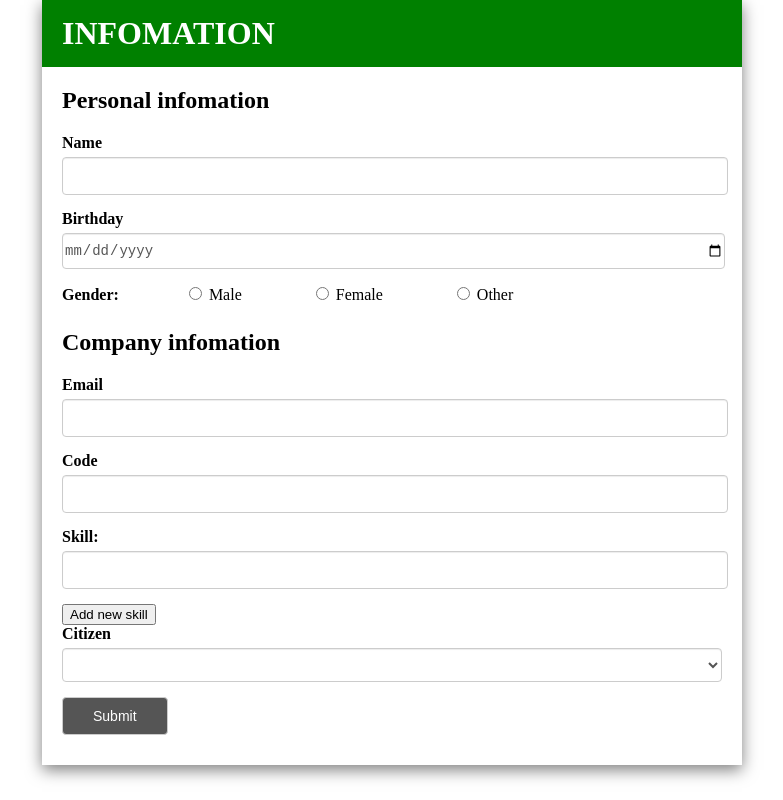
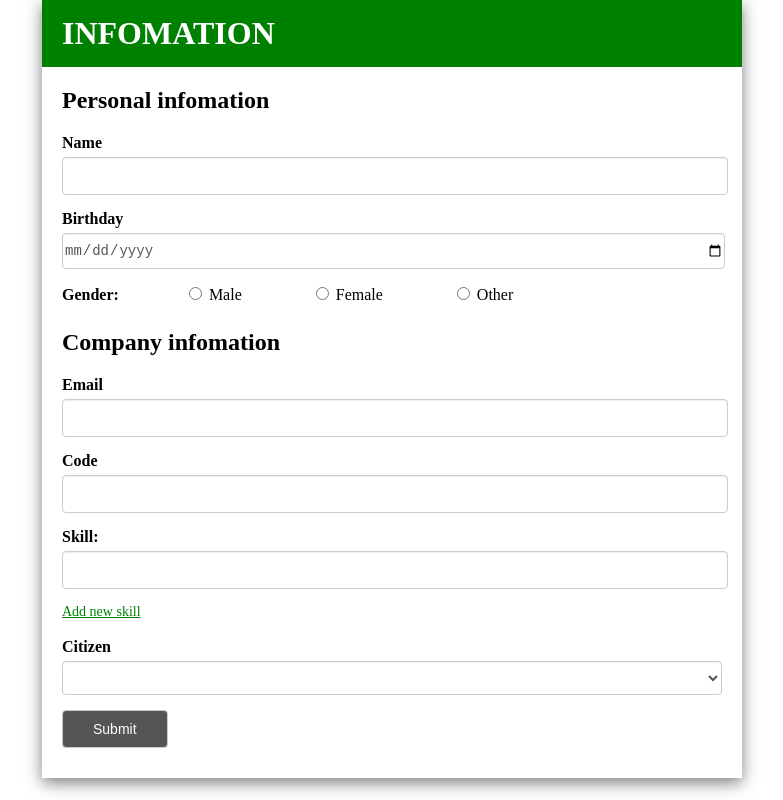
Before and after one commit to at-loantruong/r-angular, an Angular app: page / in a window 1280 px wide. Shown: the whole page, without its empty margins (248-1031 px from the left). Built offline with nearby package versions, Linux system fonts and the light colour scheme.

Commit message:
css for skill

```diff
--- a/src/app/form-model/form-model.component.html
+++ b/src/app/form-model/form-model.component.html
@@ -28,10 +28,12 @@
     <div *ngFor="let skill of demoModelForm.controls.skills.controls; let i=index" [formGroupName]="i">
       <label>Skill: </label>
       <input class="form-control" formControlName="skill" type="text">
-      <button *ngIf="demoModelForm.controls.skills.controls.length > 1" (click)="removeSkill(i)">Delete skill</button>
+      <a  class="form-control" *ngIf="demoModelForm.controls.skills.controls.length > 1" (click)="removeSkill(i)">Delete skill</a>
     </div>
   </div>
-  <button type="button" (click)="addSkill()">Add new skill</button>
+  <div class="form-group">
+    <a class="form-control" (click)="addSkill()">Add new skill</a>
+  </div>
   <div class="form-group">
     <label>Citizen</label>
     <select name="citizen" formControlName="citizen" (change)="showCertificate($event)">
--- a/src/styles.css
+++ b/src/styles.css
@@ -32,6 +32,14 @@ body {
   border-radius: 4px;
   -webkit-box-shadow: inset 0 1px 1px rgba(0,0,0,.075);
   box-shadow: inset 0 1px 1px rgba(0,0,0,.075);
+}
+a.form-control {
+  border: 0;
+  box-shadow: none;
+  text-decoration: underline;
+  margin: 0;
+  cursor: pointer;
+  color: green;
 }
 label {
   display: inline-block;
```
